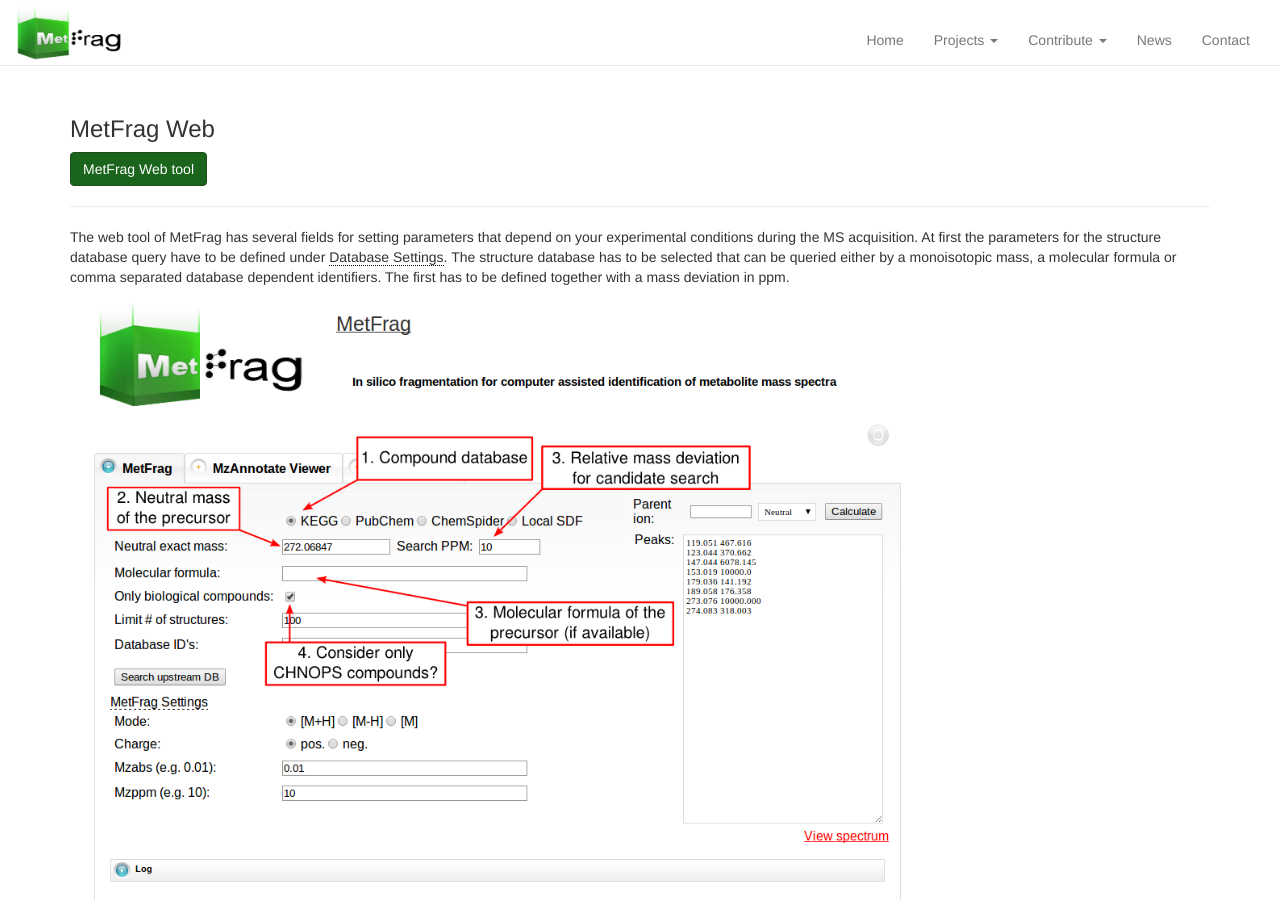
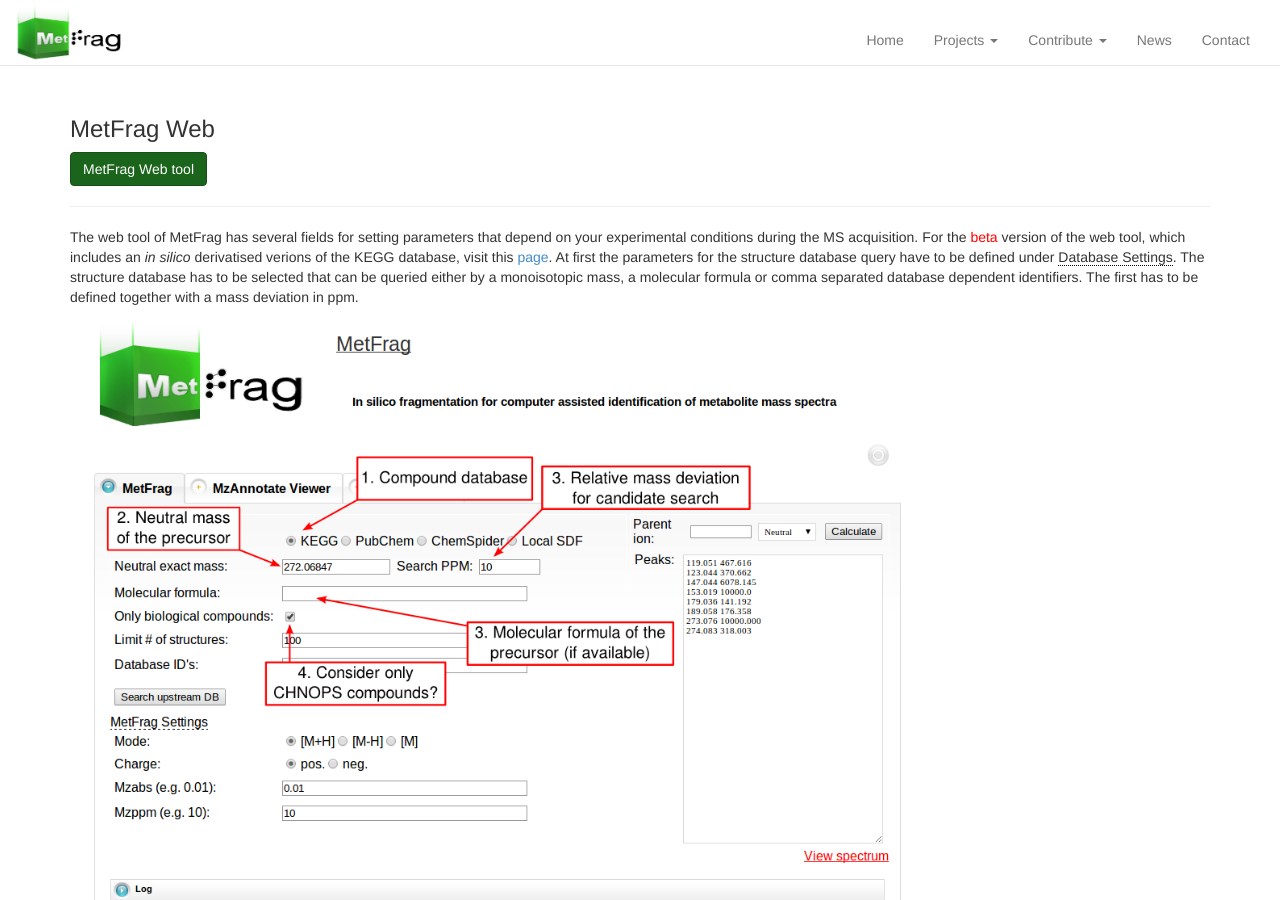
Before and after one commit to ipb-halle/MetFrag, a Jekyll site: the page built from projects/metfragweb/index.md, in a window 1280 px wide and 900 px high. Built offline with Jekyll 4.4.1, drawn with Linux system fonts in a browser that asks for light colours; nearby versions of some CDN libraries; Markdown is read by kramdown in place of the engine named in the settings.

Commit message:
updated MetFragWebBeta website

```diff
--- a/projects/metfragweb/index.md
+++ b/projects/metfragweb/index.md
@@ -9,7 +9,7 @@
 <a class="btn btn-primary" href="http://msbi.ipb-halle.de/MetFrag" role="button">MetFrag Web tool</a>
 <hr>
 
-The web tool of MetFrag has several fields for setting parameters that depend on your experimental conditions during the MS acquisition. At first the parameters for the
+The web tool of MetFrag has several fields for setting parameters that depend on your experimental conditions during the MS acquisition. For the <span style="color: red">beta</span> version of the web tool, which includes an <i>in silico</i> derivatised verions of the KEGG database, visit this <a href="/MetFrag/projects/metfragwebbeta">page</a>. At first the parameters for the
 structure database query have to be defined under <span style="border-bottom: 1px black dotted;">Database Settings</span>. The structure database has to be selected that can be queried either by
 a monoisotopic mass, a molecular formula or comma separated database dependent identifiers. The first has to be defined together with a mass deviation in ppm.
 
```
